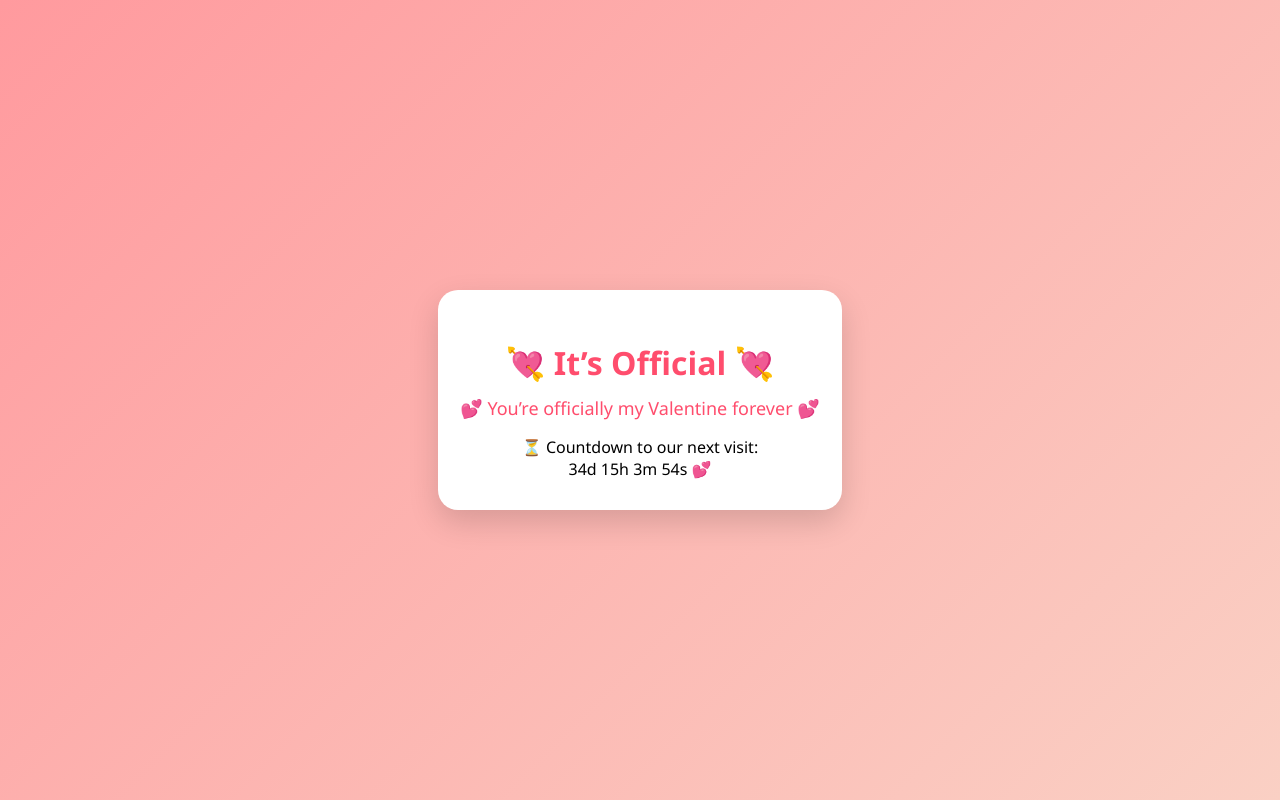
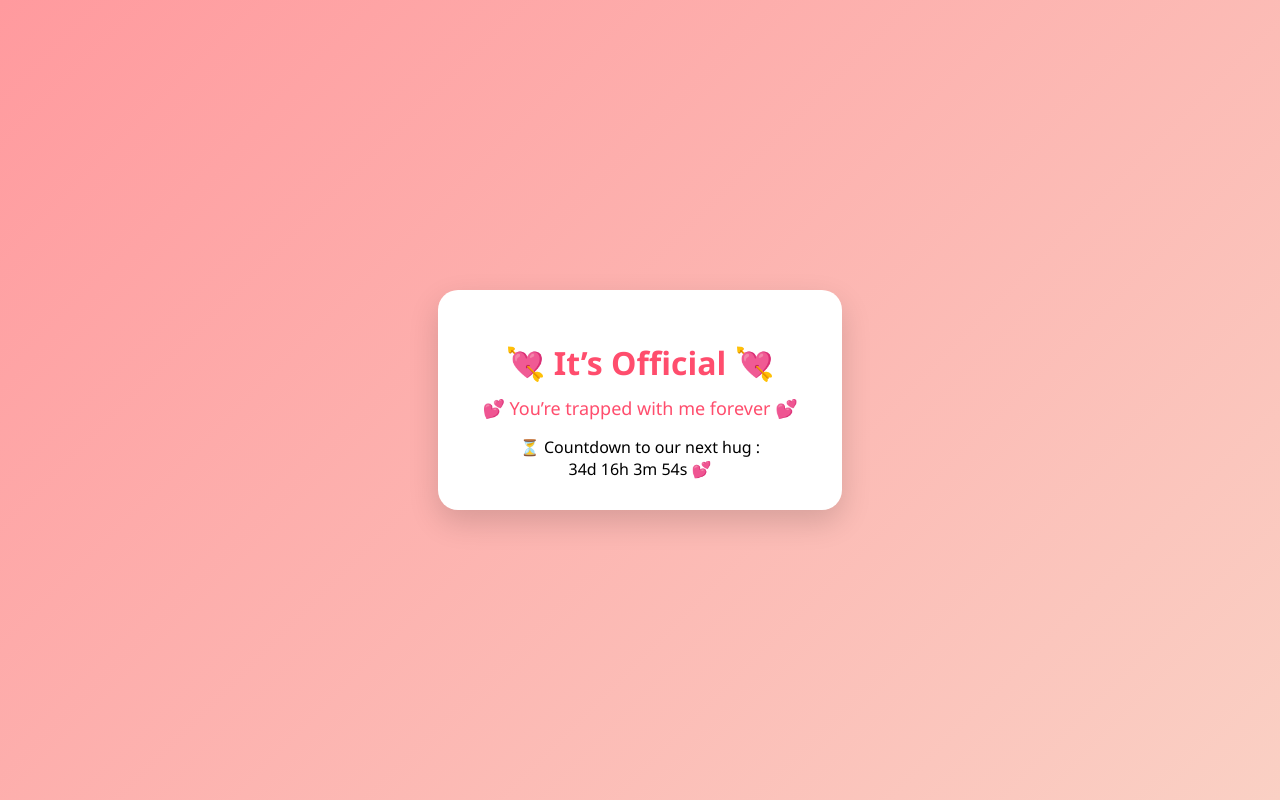
Before and after one commit to Hadiya21/urgent-, a plain HTML site: page success.html in a window 1280 px wide. Drawn offline with Linux system fonts and the light colour scheme.

Commit message:
success.html

```diff
--- a/success.html
+++ b/success.html
@@ -49,13 +49,13 @@
 <div class="card">
   <h1>💘 It’s Official 💘</h1>
   <div class="message">
-    💕 You’re officially my Valentine forever 💕
+    💕 You’re trapped with me forever 💕
   </div>
   <div class="countdown" id="countdown"></div>
 </div>
 
 <script>
-  const targetDate = new Date("March 14, 2026 09:00:00").getTime();
+  const targetDate = new Date("March 14, 2026 10:00:00").getTime();
 
   setInterval(() => {
     const now = new Date().getTime();
@@ -73,7 +73,7 @@
     const s = Math.floor((diff / 1000) % 60);
 
     document.getElementById("countdown").innerHTML =
-      `⏳ Countdown to our next visit:<br>${d}d ${h}h ${m}m ${s}s 💕`;
+      `⏳ Countdown to our next hug :<br>${d}d ${h}h ${m}m ${s}s 💕`;
   }, 1000);
 </script>
 
```
